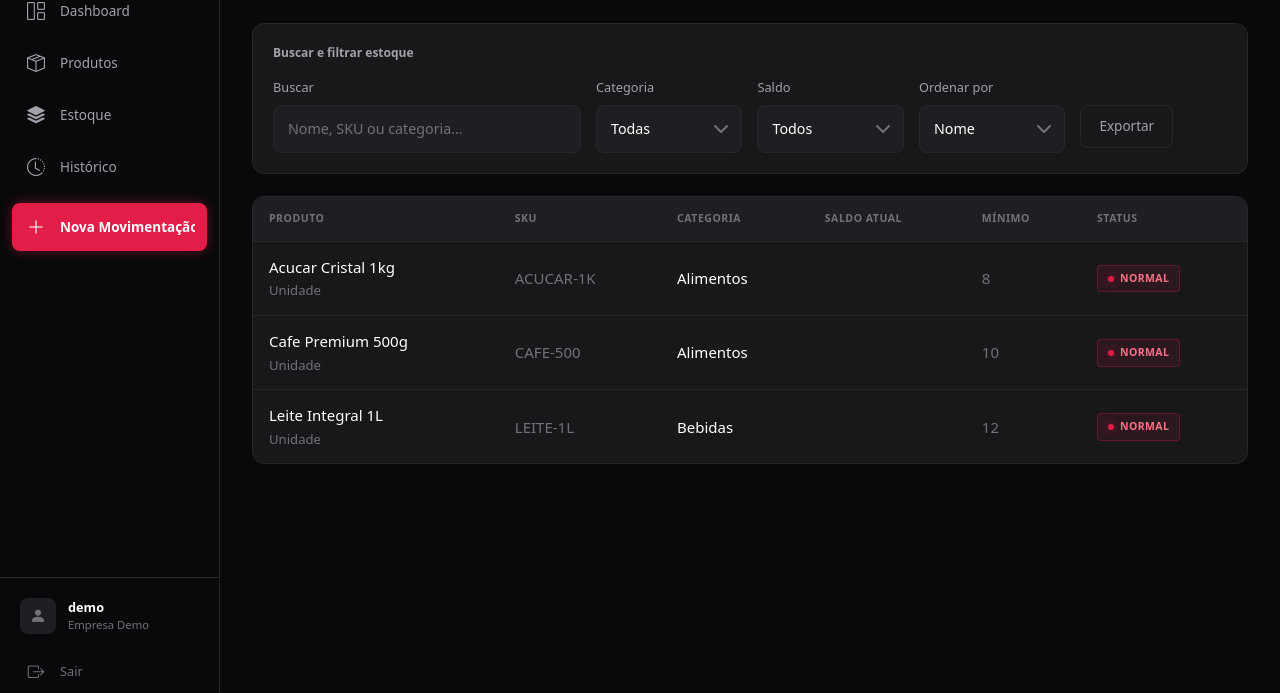
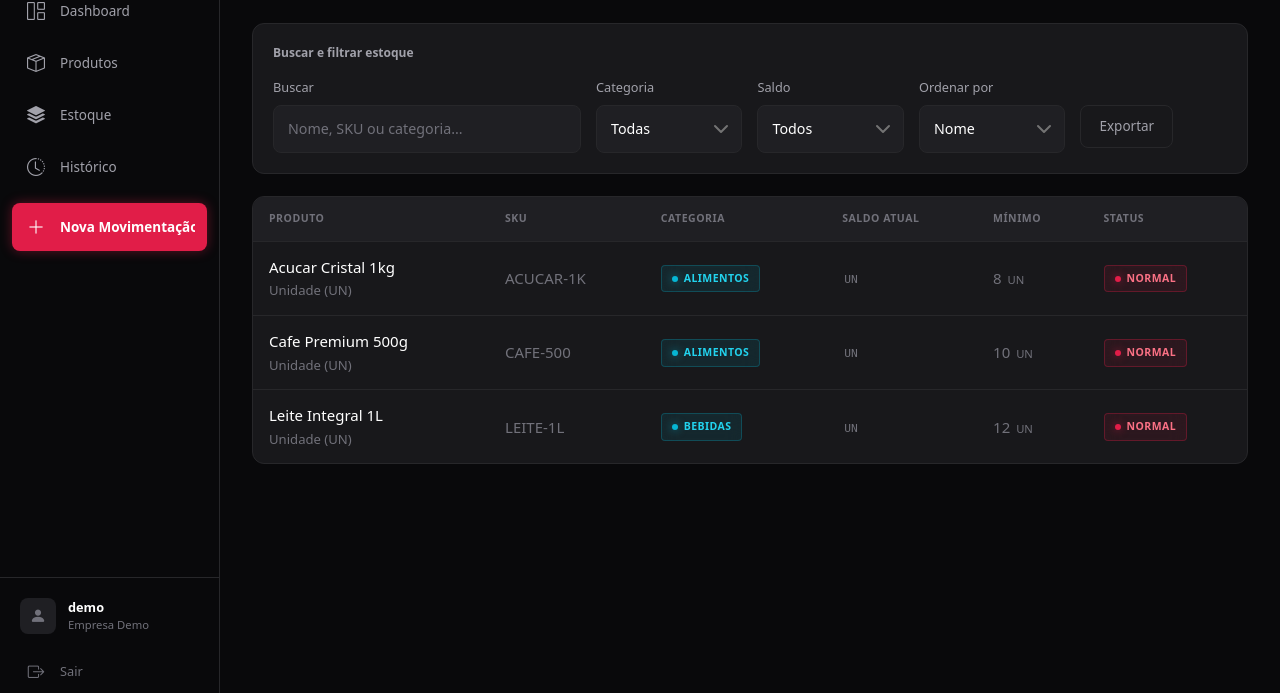
Before and after one commit to mrmateussiilva/estoque-django, a Django app: template templates/inventory/stock_list.html in a window 1280 px wide. Shown: the part 94-787 px from the top of the page. Run offline with Django 5.2, Linux system fonts and the light colour scheme; the template is opened without the code that fills it: values that come from a table or form of the project are taken from there, others are empty; a user stored in the database is signed in; data comes from the database, SQL or seed files in the repository; some libraries are stand-ins or nearby versions.

Commit message:
feat: suportar materiais de confecção com unidades decimais
- Adicionar 6 unidades de medida (UN, MT, LT, KG, FL, PC)
- Converter quantity e minimum_stock para DecimalField(3 casas)
- Adicionar propriedade unit_suffix para exibir sigla na UI
- Inputs com step='0.01' para aceitar decimais (1.5 metros)
- Tabelas exibem quantidade com unidade (ex: 10.5 MT)
- Badge de categoria em cyan com glass effect
- Modal de movimentação exibe hint da unidade do produto

```diff
--- a/inventory/forms.py
+++ b/inventory/forms.py
@@ -21,16 +21,18 @@ class ProductForm(forms.ModelForm):
         ).order_by("name")
         self.fields["category"].required = False
 
-        # Aplicar classes dark mode
         for name, field in self.fields.items():
             if name == "active":
                 field.widget.attrs["class"] = "form-check-input form-check-custom"
             elif name == "new_category":
-                pass  # Já configurado acima
+                pass
             elif isinstance(field.widget, forms.Select):
                 field.widget.attrs["class"] = "form-dark form-select"
             else:
                 field.widget.attrs["class"] = "form-dark"
+
+        self.fields["minimum_stock"].widget.attrs["min"] = "0"
+        self.fields["minimum_stock"].widget.attrs["step"] = "0.01"
 
     def clean(self):
         cleaned_data = super().clean()
@@ -66,12 +68,15 @@ class ProductForm(forms.ModelForm):
         ]
         widgets = {
             "name": forms.TextInput(
-                attrs={"placeholder": "Ex.: Cafe Premium 500g", "class": "form-dark"}
+                attrs={"placeholder": "Ex.: Tinta Azul 1L", "class": "form-dark"}
             ),
             "sku": forms.TextInput(
-                attrs={"placeholder": "Ex.: CAFE-500", "class": "form-dark"}
+                attrs={"placeholder": "Ex.: TIN-AZUL-001", "class": "form-dark"}
             ),
-            "minimum_stock": forms.NumberInput(attrs={"min": 0, "class": "form-dark"}),
+            "unit": forms.Select(attrs={"class": "form-dark form-select"}),
+            "minimum_stock": forms.NumberInput(
+                attrs={"min": "0", "step": "0.01", "class": "form-dark"}
+            ),
         }
 
 
@@ -95,11 +100,16 @@ class StockMovementForm(forms.ModelForm):
             ),
             "movement_type": forms.Select(attrs={"class": "form-dark form-select"}),
             "quantity": forms.NumberInput(
-                attrs={"min": 1, "class": "form-dark", "placeholder": "0"}
+                attrs={
+                    "min": "0.001",
+                    "step": "0.01",
+                    "class": "form-dark",
+                    "placeholder": "0",
+                }
             ),
             "reason": forms.TextInput(
                 attrs={
-                    "placeholder": "Ex.: Compra, venda, ajuste inicial",
+                    "placeholder": "Ex.: Compra de tinta, venda de tecido",
                     "class": "form-dark",
                 }
             ),
--- a/inventory/models.py
+++ b/inventory/models.py
@@ -1,6 +1,6 @@
 from django.core.exceptions import ValidationError
 from django.db import models
-from django.db.models import Case, F, IntegerField, OuterRef, Subquery, Sum, Value, When
+from django.db.models import Case, DecimalField, F, OuterRef, Subquery, Sum, Value, When
 from django.db.models.functions import Coalesce
 from django.urls import reverse
 from django.utils import timezone
@@ -12,7 +12,7 @@ def signed_quantity_expression():
     return Case(
         When(movement_type=StockMovement.TYPE_IN, then=F("quantity")),
         default=F("quantity") * Value(-1),
-        output_field=IntegerField(),
+        output_field=DecimalField(max_digits=12, decimal_places=3),
     )
 
 
@@ -33,7 +33,10 @@ class ProductQuerySet(CompanyQuerySet):
         )
         return self.annotate(
             current_stock=Coalesce(
-                Subquery(movement_totals, output_field=IntegerField()),
+                Subquery(
+                    movement_totals,
+                    output_field=DecimalField(max_digits=12, decimal_places=3),
+                ),
                 Value(0),
             )
         )
@@ -48,7 +51,9 @@ class ProductQuerySet(CompanyQuerySet):
 
 
 class Category(models.Model):
-    company = models.ForeignKey(Company, on_delete=models.PROTECT, related_name="categories")
+    company = models.ForeignKey(
+        Company, on_delete=models.PROTECT, related_name="categories"
+    )
     name = models.CharField("nome", max_length=80)
     created_at = models.DateTimeField(auto_now_add=True)
 
@@ -59,7 +64,9 @@ class Category(models.Model):
         verbose_name_plural = "categorias"
         ordering = ["name"]
         constraints = [
-            models.UniqueConstraint(fields=["company", "name"], name="unique_company_category_name"),
+            models.UniqueConstraint(
+                fields=["company", "name"], name="unique_company_category_name"
+            ),
         ]
 
     def __str__(self) -> str:
@@ -68,18 +75,33 @@ class Category(models.Model):
 
 class Product(models.Model):
     UNIT_UN = "un"
+    UNIT_MT = "mt"
+    UNIT_LT = "lt"
     UNIT_KG = "kg"
-    UNIT_LT = "lt"
-    UNIT_M = "m"
+    UNIT_FL = "fl"
+    UNIT_PC = "pc"
 
     UNIT_CHOICES = [
-        (UNIT_UN, "Unidade"),
-        (UNIT_KG, "Quilo"),
-        (UNIT_LT, "Litro"),
-        (UNIT_M, "Metro"),
+        (UNIT_UN, "Unidade (UN)"),
+        (UNIT_MT, "Metros (MT)"),
+        (UNIT_LT, "Litros (LT)"),
+        (UNIT_KG, "Quilos (KG)"),
+        (UNIT_FL, "Folhas (FL)"),
+        (UNIT_PC, "Peças (PC)"),
     ]
 
-    company = models.ForeignKey(Company, on_delete=models.PROTECT, related_name="products")
+    UNIT_SUFFIX_MAP = {
+        UNIT_UN: "UN",
+        UNIT_MT: "MT",
+        UNIT_LT: "LT",
+        UNIT_KG: "KG",
+        UNIT_FL: "FL",
+        UNIT_PC: "PC",
+    }
+
+    company = models.ForeignKey(
+        Company, on_delete=models.PROTECT, related_name="products"
+    )
     name = models.CharField("nome", max_length=150)
     sku = models.CharField(max_length=60)
     category = models.ForeignKey(
@@ -88,8 +110,12 @@ class Product(models.Model):
         related_name="products",
         verbose_name="categoria",
     )
-    unit = models.CharField("unidade", max_length=2, choices=UNIT_CHOICES, default=UNIT_UN)
-    minimum_stock = models.PositiveIntegerField("estoque minimo", default=0)
+    unit = models.CharField(
+        "unidade", max_length=2, choices=UNIT_CHOICES, default=UNIT_UN
+    )
+    minimum_stock = models.DecimalField(
+        "estoque minimo", max_digits=12, decimal_places=3, default=0
+    )
     active = models.BooleanField("ativo", default=True)
     created_at = models.DateTimeField(auto_now_add=True)
     updated_at = models.DateTimeField(auto_now=True)
@@ -101,15 +127,23 @@ class Product(models.Model):
         verbose_name_plural = "produtos"
         ordering = ["name"]
         constraints = [
-            models.UniqueConstraint(fields=["company", "sku"], name="unique_company_sku"),
+            models.UniqueConstraint(
+                fields=["company", "sku"], name="unique_company_sku"
+            ),
         ]
 
     def __str__(self) -> str:
         return self.name
 
     @property
-    def stock_balance(self) -> int:
-        total = self.movements.aggregate(total=Coalesce(Sum(signed_quantity_expression()), Value(0)))["total"]
+    def unit_suffix(self) -> str:
+        return self.UNIT_SUFFIX_MAP.get(self.unit, "UN")
+
+    @property
+    def stock_balance(self):
+        total = self.movements.aggregate(
+            total=Coalesce(Sum(signed_quantity_expression()), Value(0))
+        )["total"]
         return total or 0
 
     @property
@@ -124,7 +158,9 @@ class StockMovementQuerySet(CompanyQuerySet):
     def for_company(self, company):
         if company is None:
             return self.none()
-        return self.filter(company=company).select_related("product", "company", "created_by")
+        return self.filter(company=company).select_related(
+            "product", "company", "created_by"
+        )
 
 
 class StockMovement(models.Model):
@@ -135,10 +171,14 @@ class StockMovement(models.Model):
         (TYPE_OUT, "Saida"),
     ]
 
-    company = models.ForeignKey(Company, on_delete=models.PROTECT, related_name="movements")
-    product = models.ForeignKey(Product, on_delete=models.PROTECT, related_name="movements")
+    company = models.ForeignKey(
+        Company, on_delete=models.PROTECT, related_name="movements"
+    )
+    product = models.ForeignKey(
+        Product, on_delete=models.PROTECT, related_name="movements"
+    )
     movement_type = models.CharField("tipo", max_length=3, choices=TYPE_CHOICES)
-    quantity = models.PositiveIntegerField("quantidade")
+    quantity = models.DecimalField("quantidade", max_digits=12, decimal_places=3)
     reason = models.CharField("motivo", max_length=120)
     notes = models.TextField("observacao", blank=True)
     created_at = models.DateTimeField("data/hora", default=timezone.now)
@@ -159,14 +199,20 @@ class StockMovement(models.Model):
         return f"{self.get_movement_type_display()} - {self.product.name}"
 
     @property
-    def signed_quantity(self) -> int:
+    def signed_quantity(self):
         return self.quantity if self.movement_type == self.TYPE_IN else -self.quantity
 
     def clean(self):
         errors = {}
 
-        if self.company_id and self.product_id and self.product.company_id != self.company_id:
-            errors["product"] = "O produto precisa pertencer a mesma empresa da movimentacao."
+        if (
+            self.company_id
+            and self.product_id
+            and self.product.company_id != self.company_id
+        ):
+            errors["product"] = (
+                "O produto precisa pertencer a mesma empresa da movimentacao."
+            )
 
         if self.quantity <= 0:
             errors["quantity"] = "Informe uma quantidade maior que zero."
--- a/static/css/style.css
+++ b/static/css/style.css
@@ -368,6 +368,39 @@ body {
 .badge-exit-custom::before {
     background-color: #e11d48;
     box-shadow: 0 0 8px rgba(225, 29, 72, 0.6);
+}
+
+.badge-category {
+    background-color: rgba(6, 182, 212, 0.1);
+    color: #22d3ee;
+    border: 1px solid rgba(6, 182, 212, 0.25);
+}
+
+.badge-category::before {
+    background-color: #06b6d4;
+    box-shadow: 0 0 8px rgba(6, 182, 212, 0.6);
+}
+
+/* ========================================
+   STOCK VALUE COM UNIDADE
+   ======================================== */
+
+.stock-value {
+    font-variant-numeric: tabular-nums;
+}
+
+.stock-unit {
+    font-size: 0.75em;
+    color: var(--text-muted);
+    margin-left: 2px;
+    font-weight: 500;
+}
+
+.form-hint-unit {
+    font-size: 0.75em;
+    color: var(--text-muted);
+    margin-left: 8px;
+    font-style: normal;
 }
 
 /* ========================================
--- a/templates/inventory/partials/movements_table.html
+++ b/templates/inventory/partials/movements_table.html
@@ -24,7 +24,10 @@
                     <span class="badge-custom badge-exit-custom">Saída</span>
                     {% endif %}
                 </td>
-                <td class="cell-number">{{ movement.quantity }}</td>
+                <td class="cell-number">
+                    <span class="stock-value">{{ movement.quantity|stringformat:"g" }}</span>
+                    <span class="stock-unit">{{ movement.product.unit_suffix }}</span>
+                </td>
                 <td>{{ movement.reason }}</td>
             </tr>
             {% empty %}
--- a/templates/inventory/partials/stock_table.html
+++ b/templates/inventory/partials/stock_table.html
@@ -18,9 +18,17 @@
                     <small class="cell-muted">{{ product.get_unit_display }}</small>
                 </td>
                 <td class="cell-muted">{{ product.sku }}</td>
-                <td>{{ product.category.name }}</td>
-                <td class="cell-number">{{ product.current_stock }}</td>
-                <td class="cell-muted">{{ product.minimum_stock }}</td>
+                <td>
+                    <span class="badge-custom badge-category">{{ product.category.name }}</span>
+                </td>
+                <td class="cell-number">
+                    <span class="stock-value">{{ product.current_stock|stringformat:"g" }}</span>
+                    <span class="stock-unit">{{ product.unit_suffix }}</span>
+                </td>
+                <td class="cell-muted">
+                    <span class="stock-value">{{ product.minimum_stock|stringformat:"g" }}</span>
+                    <span class="stock-unit">{{ product.unit_suffix }}</span>
+                </td>
                 <td>
                     {% if product.current_stock <= product.minimum_stock %}
                     <span class="badge-custom badge-warning-custom">Baixo</span>
```
Also changed, not shown: templates/inventory/partials/modal_movement_form.html (+34 -2 lines), templates/inventory/partials/products_table.html (+7 -2 lines), inventory/migrations/0003_update_product_unit_and_decimal_fields.py (added).
